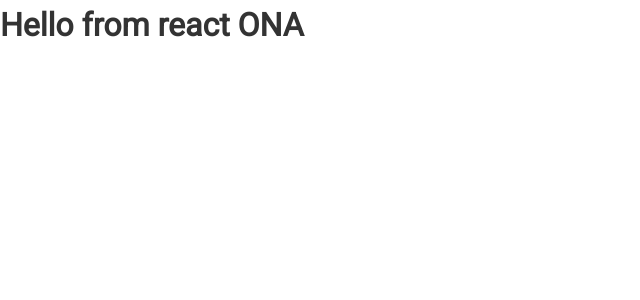
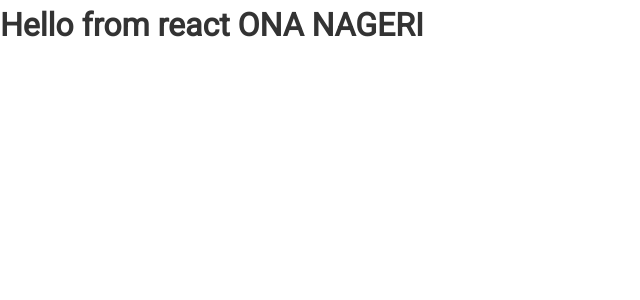
Before and after one commit to NAGERI/github_finder, a React (Create React App) app: page / in a window 1280 px wide. Shown: the top 300 px of the page, without its empty margins (0-640 px from the left). Built offline with nearby package versions, Linux system fonts and the light colour scheme.

Commit message:
Practise of conditionals and expressions

```diff
--- a/src/App.js
+++ b/src/App.js
@@ -1,11 +1,20 @@
-import React, { Component } from "react";
+import React, { Fragment, Component } from "react";
 import "./App.css";
 
 class App extends Component {
   render() {
+    const name = "ONA NAGERI";
+    const loading = false;
+    // return React.createElement(
+    //   "div",   without JSX
+    //   { className: "App" },
+    //   React.createElement("h1", null, "Hello from a react element")
+    // );
     return (
       <div className='App'>
-        <h1>Hello from react ONA</h1>
+        <Fragment>
+          {loading ? <h4>Loading...</h4> : <h1>Hello from react {name} </h1>}
+        </Fragment>
       </div>
     );
   }
```
